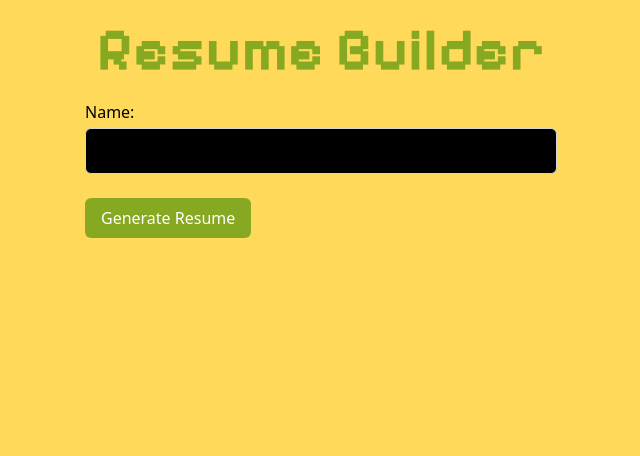
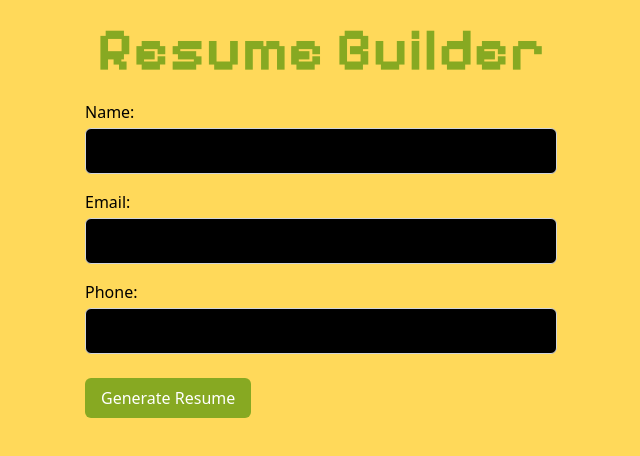
Before and after one commit to anjaliBaditya/latex, a Next.js app: page /reform in a window 1280 px wide. Shown: the top 456 px of the page, without its empty margins (319-959 px from the left). Built offline with nearby package versions, Linux system fonts and the light colour scheme.

Commit message:
latex resume 2

```diff
--- a/pages/reform.js
+++ b/pages/reform.js
@@ -65,6 +65,35 @@ export default function FormGen() {
             />
           </label>
         </div>
+        {/* Email */}
+        <div>
+          <label className="block mb-2 font-medium">
+            Email:
+            <input
+              type="email"
+              name="email"
+              value={formData.email}
+              onChange={handleChange}
+              required
+              className="mt-1 text-xl bg-black text-[#06D001] font-vt323 block w-full border border-gray-300 rounded-md p-2"
+            />
+          </label>
+        </div>
+
+        {/* Phone */}
+        <div>
+          <label className="block mb-2 font-medium">
+            Phone:
+            <input
+              type="tel"
+              name="phone"
+              value={formData.phone}
+              onChange={handleChange}
+              required
+              className="mt-1 text-xl bg-black text-[#06D001] font-vt323 block w-full border border-gray-300 rounded-md p-2"
+            />
+          </label>
+        </div>
         {/* Submit Button */}
         <button type="submit" className="bg-[#87A922] text-white py-2 px-4 rounded-md">
           Generate Resume
```
